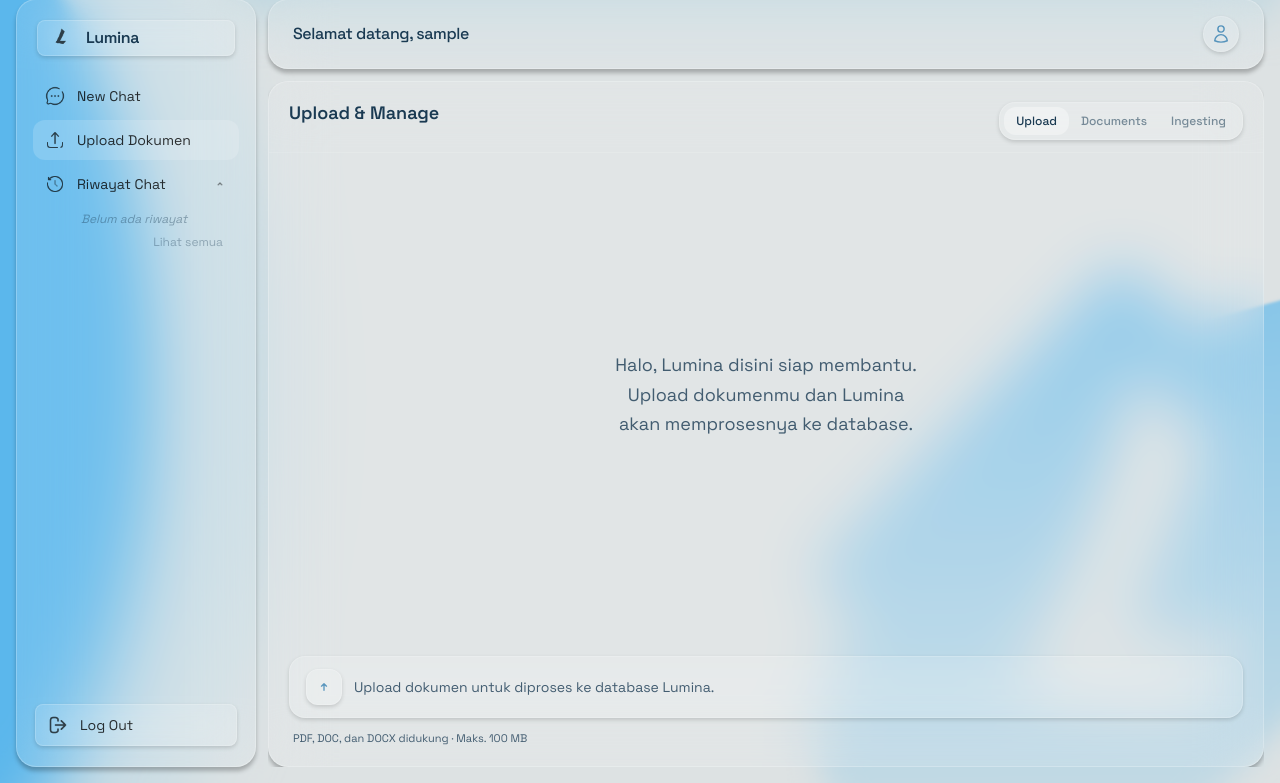
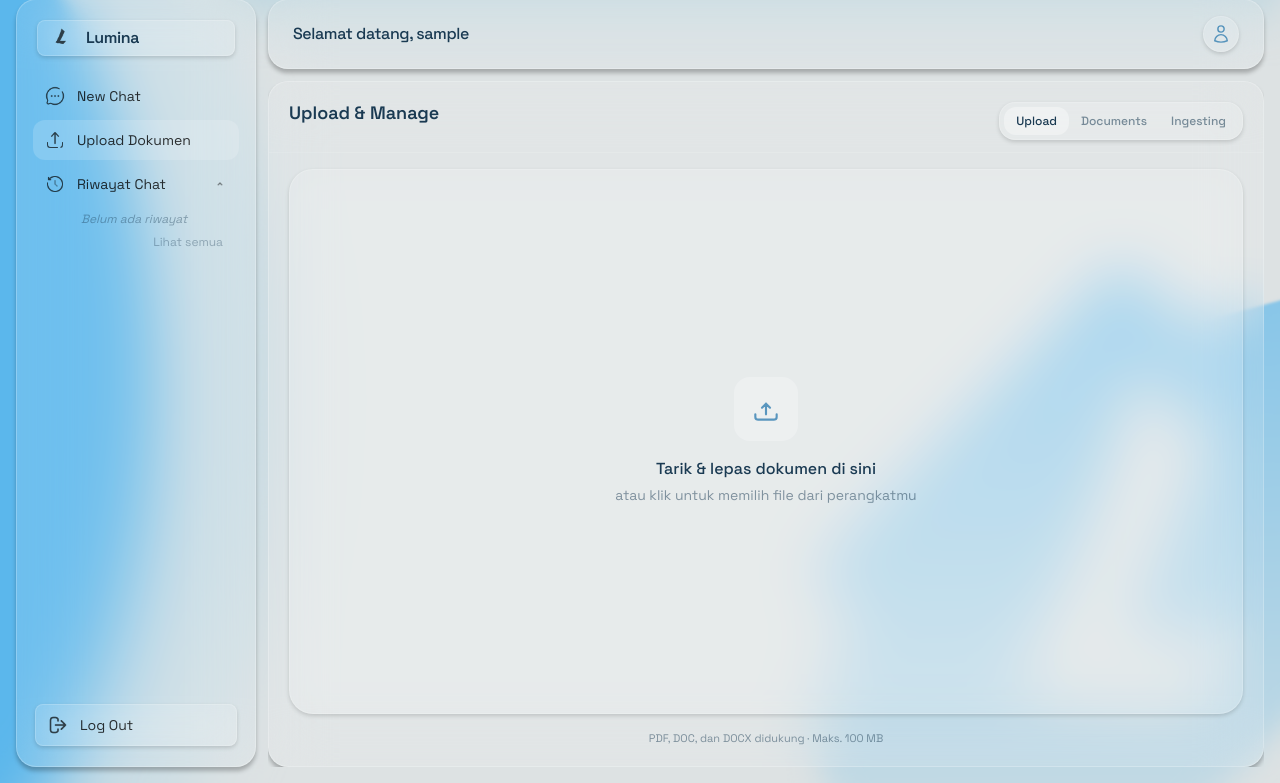
Before and after one commit to Juni-Viaa/lumina, a Laravel app: page /upload in a window 1280 px wide. Shown: the part 17-800 px from the top of the page. Run offline with Laravel 12, Linux system fonts and the light colour scheme; the visitor is signed in with stand-in values (Sample User, id 1); data that the repository does not hold is empty; style sheets or scripts are compiled from the project's sources.

Commit message:
Update upload interface

```diff
--- a/resources/views/components/upload/ingesting-view.blade.php
+++ b/resources/views/components/upload/ingesting-view.blade.php
@@ -11,18 +11,25 @@
         </div>
     </div>
 
-    <div class="flex-1 min-h-0 overflow-hidden rounded-3xl glass-inner">
-        <div class="h-full overflow-y-auto p-4" x-ref="logContainer">
+    <div class="flex-1 min-h-0 overflow-hidden rounded-3xl glass-inner flex flex-col">
+        {{-- Table header --}}
+        <div class="grid grid-cols-[84px_120px_1fr] gap-3 px-4 py-2 border-b border-white/10 shrink-0">
+            <span class="text-[10px] font-medium uppercase tracking-wide text-[#1a3a52]/40 text-center">Waktu</span>
+            <span class="text-[10px] font-medium uppercase tracking-wide text-[#1a3a52]/40 text-center">Tahap</span>
+            <span class="text-[10px] font-medium uppercase tracking-wide text-[#1a3a52]/40 text-center">Detail</span>
+        </div>
+
+        <div class="flex-1 overflow-y-auto px-4" x-ref="logContainer">
             <template x-if="ingestLogs.length === 0">
-                <div class="text-center text-[#1a3a52]/50 text-sm">Menunggu log pertama...</div>
+                <div class="text-center text-[#1a3a52]/50 text-sm py-10">Menunggu log pertama...</div>
             </template>
             <template x-for="log in ingestLogs" :key="log.id">
-                <div class="flex items-start gap-3 py-2 border-b border-white/10 last:border-0">
-                    <div class="w-24 shrink-0 text-[10px] text-[#1a3a52]/40" x-text="new Date(log.created_at).toLocaleTimeString()"></div>
-                    <div class="flex-1 min-w-0">
-                        <span class="inline-block px-2 py-0.5 rounded-full text-[10px] font-medium uppercase tracking-wide bg-white/15 text-[#1a3a52]/70" x-text="log.step"></span>
-                        <span class="ml-2 text-sm text-[#1a3a52]/80" x-text="log.message"></span>
-                    </div>
+                <div class="grid grid-cols-[84px_120px_1fr] gap-3 items-center py-2 border-b border-white/10 last:border-0">
+                    <span class="text-[10px] text-[#1a3a52]/40 tabular-nums" x-text="new Date(log.created_at).toLocaleTimeString()"></span>
+                    <span>
+                        <span class="inline-flex justify-center items-center w-full px-2 py-0.5 rounded-full text-[10px] font-medium uppercase tracking-wide bg-white/15 text-[#1a3a52]/70" x-text="log.step"></span>
+                    </span>
+                    <span class="text-sm text-[#1a3a52]/80 truncate" x-text="log.message" :title="log.message"></span>
                 </div>
             </template>
         </div>
--- a/resources/views/components/upload/upload-bar.blade.php
+++ b/resources/views/components/upload/upload-bar.blade.php
@@ -1,43 +1,14 @@
-<div class="p-5 shrink-0">
+<div class="px-5 pb-5 shrink-0">
     <template x-if="!uploading && !uploaded">
         <div>
-            <div
-                class="glass-inner upload-bar flex items-center gap-3 px-4 py-3 rounded-2xl cursor-pointer hover:bg-white/20 transition-all"
-                @click="$refs.fileInput.click()"
-                @dragover.prevent="dragging = true"
-                @dragleave.prevent="dragging = false"
-                @drop.prevent="handleDrop($event)"
-                :class="dragging ? 'ring-2 ring-[#1a6fa8]/40' : ''">
-
-                <div class="glass-inner w-9 h-9 rounded-xl flex items-center justify-center shrink-0">
-                    <svg class="w-5 h-5 text-[#1a6fa8]/70" fill="none" stroke="currentColor"
-                        stroke-width="1.6" viewBox="0 0 24 24">
-                        <path stroke-linecap="round" stroke-linejoin="round"
-                            d="M12 16V8m0 0-3 3m3-3 3 3"/>
-                    </svg>
-                </div>
-
-                <span class="text-sm text-[#1a3a52]/80 flex-1">
-                    Upload dokumen untuk diproses ke database Lumina.
-                </span>
-
-                <template x-if="selectedFile">
-                    <button
-                        @click.stop="submitUpload()"
-                        class="glass-inner px-4 py-1.5 rounded-xl text-xs font-medium text-[#1a6fa8]">
-                        Kirim
-                    </button>
-                </template>
-
             <input
                 type="file"
                 x-ref="fileInput"
                 class="hidden"
                 accept=".pdf,.doc,.docx"
                 @change="handleFile($event)">
-            </div>
 
-            <p class="mt-3 text-[11px] text-[#1a3a52]/80 px-1">
+            <p class="text-[11px] text-[#1a3a52]/50 text-center">
                 PDF, DOC, dan DOCX didukung · Maks. 100 MB
             </p>
         </div>
--- a/resources/views/components/upload/upload-script.blade.php
+++ b/resources/views/components/upload/upload-script.blade.php
@@ -26,26 +26,6 @@ window.uploadForm = function () {
             {
                 label: 'Mengunggah file',
                 desc: 'Mentransfer dokumen ke server'
-            },
-            {
-                label: 'Membaca dokumen',
-                desc: 'Mengekstrak teks dari file'
-            },
-            {
-                label: 'Membersihkan konten',
-                desc: 'Memfilter teks yang tidak relevan'
-            },
-            {
-                label: 'Memotong ke chunks',
-                desc: 'Membagi teks menjadi potongan kecil'
-            },
-            {
-                label: 'Menyimpan ke database',
-                desc: 'Memasukkan data ke MySQL'
-            },
-            {
-                label: 'Membuat vector index',
-                desc: 'Menghasilkan embedding FAISS'
             }
         ],
 
@@ -94,32 +74,7 @@ window.uploadForm = function () {
                 });
         },
 
-        _startStepTicker() {
-            this.currentStep = 0;
-
-            const delays = [700,1100,900,1300,1100];
-
-            let elapsed = 0;
-
-            delays.forEach((delay, i) => {
-
-                elapsed += delay;
-
-                setTimeout(() => {
-
-                    if (
-                        this.uploading &&
-                        this.currentStep === i
-                    ) {
-                        this.currentStep = i + 1;
-                    }
-
-                }, elapsed);
-
-            });
-        },
-
-                startIngesting(docId) {
+        startIngesting(docId) {
             this.activeView = 'ingesting';
             this.ingestingDocId = docId;
             this.ingestLogs = [];
@@ -194,8 +149,6 @@ window.uploadForm = function () {
             this.uploading = true;
             this.uploadError = null;
             this.currentStep = 0;
-
-            this._startStepTicker();
 
             const form = new FormData();
 
--- a/resources/views/components/upload/upload-view.blade.php
+++ b/resources/views/components/upload/upload-view.blade.php
@@ -1,24 +1,44 @@
 <div x-show="activeView === 'upload'" x-cloak class="flex flex-col flex-1 min-h-0">
 
-    <div class="flex-1 flex items-center justify-center px-5 py-4 min-h-0">
+    <div class="flex-1 flex px-5 py-4 min-h-0">
 
-        {{-- Idle --}}
+        {{-- Idle: full-size dropzone --}}
         <template x-if="!selectedFile && !uploading && !uploaded && !uploadError">
-            <div class="text-center max-w-sm">
-                <p class="text-[#1a3a52]/80 text-lg leading-relaxed"
-                   style="font-family: 'Space Grotesk', sans-serif;">
-                    Halo, Lumina disini siap membantu.<br>
-                    Upload dokumenmu dan Lumina<br>
-                    akan memprosesnya ke database.
+            <div
+                class="w-full h-full rounded-3xl border-2 border-dashed flex flex-col items-center justify-center gap-4 cursor-pointer transition-all duration-200"
+                :class="dragging
+                    ? 'border-[#1a6fa8]/60 bg-white/25 ring-2 ring-[#1a6fa8]/30'
+                    : 'border-[#1a6fa8]/20 glass-inner hover:bg-white/15 hover:border-[#1a6fa8]/35'"
+                @click="$refs.fileInput.click()"
+                @dragover.prevent="dragging = true"
+                @dragleave.prevent="dragging = false"
+                @drop.prevent="handleDrop($event)">
+
+                <div class="w-16 h-16 rounded-2xl flex items-center justify-center bg-white/25 pointer-events-none">
+                    <svg class="w-8 h-8 text-[#1a6fa8]/70" fill="none" stroke="currentColor"
+                         stroke-width="1.6" viewBox="0 0 24 24">
+                        <path stroke-linecap="round" stroke-linejoin="round" d="M12 16V8m0 0-3 3m3-3 3 3"/>
+                        <path stroke-linecap="round" stroke-linejoin="round" d="M4 16v2a2 2 0 0 0 2 2h12a2 2 0 0 0 2-2v-2"/>
+                    </svg>
+                </div>
+
+                <div class="text-center pointer-events-none">
+                    <p class="text-[#1a3a52] font-medium text-base" style="font-family: 'Space Grotesk', sans-serif;">
+                        Tarik & lepas dokumen di sini
                     </p>
+                    <p class="text-[#1a3a52]/50 text-sm mt-1">
+                        atau klik untuk memilih file dari perangkatmu
+                    </p>
+                </div>
             </div>
         </template>
 
         {{-- Selected File --}}
         <template x-if="selectedFile && !uploading && !uploaded && !uploadError">
+            <div class="w-full h-full rounded-3xl glass-inner flex items-center justify-center px-5">
                 <div class="w-full max-w-sm">
-                <div class="glass-inner rounded-2xl px-4 py-3 flex items-center gap-3">
-                    <div class="w-10 h-10 rounded-2xl flex items-center justify-center shrink-0 bg-white/20">
+                    <div class="glass-inner rounded-2xl px-4 py-3 flex items-center gap-3 bg-white/20">
+                        <div class="w-10 h-10 rounded-2xl flex items-center justify-center shrink-0 bg-white/30">
                             <svg class="w-5 h-5 text-[#1a6fa8]/75" fill="none" stroke="currentColor"
                                  stroke-width="1.6" viewBox="0 0 24 24">
                                 <path stroke-linecap="round" stroke-linejoin="round"
@@ -36,11 +56,19 @@
                             Remove
                         </button>
                     </div>
+
+                    <button
+                        @click="submitUpload()"
+                        class="mt-3 w-full glass-inner py-2.5 rounded-xl text-sm font-medium text-[#1a6fa8] bg-white/25 hover:bg-white/35 transition-all">
+                        Kirim
+                    </button>
+                </div>
             </div>
         </template>
 
         {{-- Uploading --}}
         <template x-if="uploading">
+            <div class="w-full h-full rounded-3xl glass-inner flex items-center justify-center px-5">
                 <div class="w-full max-w-sm">
                     <p class="text-[#1a3a52]/50 text-xs uppercase tracking-widest mb-4 text-center" style="font-family: 'Space Grotesk', sans-serif;">
                         Memproses dokumen
@@ -72,10 +100,12 @@
                         </template>
                     </div>
                 </div>
+            </div>
         </template>
 
         {{-- Success --}}
         <template x-if="uploaded && !uploading">
+            <div class="w-full h-full rounded-3xl glass-inner flex items-center justify-center px-5">
                 <div class="w-full max-w-sm text-center">
                     <div class="w-14 h-14 rounded-2xl flex items-center justify-center mx-auto mb-4 bg-green-500/15">
                         <svg class="w-7 h-7 text-green-500" fill="none" stroke="currentColor" stroke-width="2" viewBox="0 0 24 24">
@@ -92,10 +122,12 @@
                         Upload lagi
                     </button>
                 </div>
+            </div>
         </template>
 
         {{-- Error --}}
         <template x-if="uploadError && !uploading">
+            <div class="w-full h-full rounded-3xl glass-inner flex items-center justify-center px-5">
                 <div class="w-full max-w-sm text-center">
                     <div class="w-14 h-14 rounded-2xl flex items-center justify-center mx-auto mb-4 bg-rose-500/15">
                         <svg class="w-7 h-7 text-rose-500" fill="none" stroke="currentColor" stroke-width="2" viewBox="0 0 24 24">
@@ -105,16 +137,16 @@
                     <p class="text-[#1a3a52] font-semibold text-base mb-1" style="font-family: 'Space Grotesk', sans-serif;">
                         Upload gagal.
                     </p>
-                <p class="text-[#1a3a52]/50 text-sm mb-5" x-text="uploadError"></p>
                     <div class="space-y-2">
-                    <p class="text-red-500 font-medium" x-text="uploadError.message">
+                        <p class="text-red-500 font-medium" x-text="uploadError.message"></p>
+                        <p class="text-xs text-[#1a3a52]/60" x-show="uploadError.status">
+                            Error Code: <span x-text="uploadError.status"></span>
                         </p>
-                    <p class="text-xs text-[#1a3a52]/60" x-show="uploadError.status">
-                        Error Code:
-                        <span x-text="uploadError.status"></span>
-                    </p>
-                    <p class="text-xs text-[#1a3a52]/50 wrap-break-words" x-show="uploadError.detail" x-text="uploadError.detail">
-                    </p>
+                        <p class="text-xs text-[#1a3a52]/50 wrap-break-words" x-show="uploadError.detail" x-text="uploadError.detail"></p>
+                    </div>
+                    <button @click="reset()" class="mt-5 glass-inner px-5 py-2 rounded-xl text-sm text-[#1a6fa8] hover:bg-white/30 transition-all">
+                        Coba lagi
+                    </button>
                 </div>
             </div>
         </template>
```
Also changed, not shown: 2 other files. Lines whose indentation alone changed are shown as unchanged.
